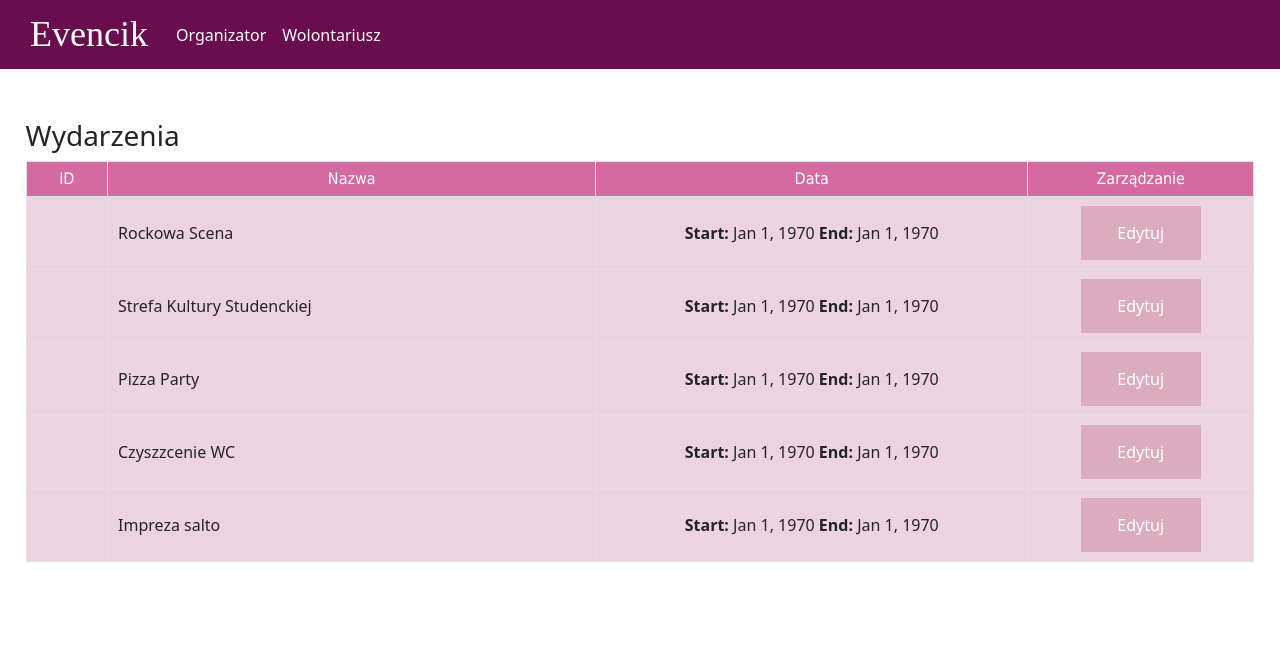
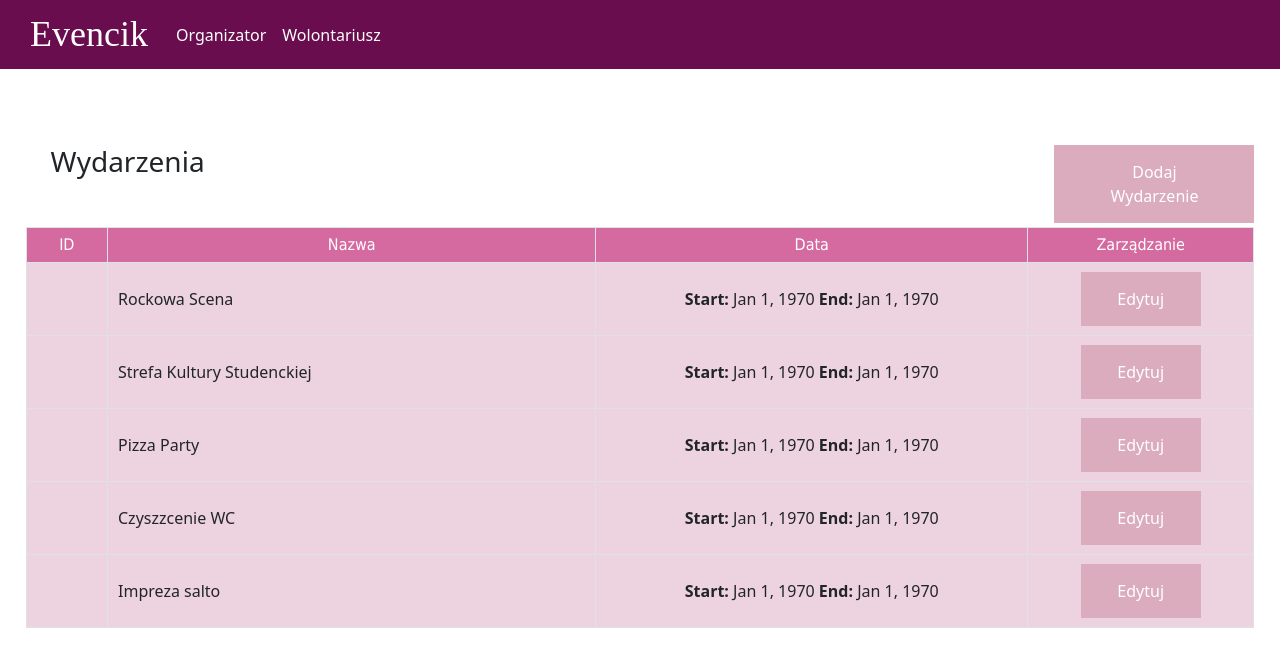
Before and after one commit to kacperbochan/Evencik, an Angular app: page / in a window 1280 px wide. Shown: the top 666 px of the page. Built offline with nearby package versions, Linux system fonts and the light colour scheme; a web font is replaced by a local one.

Commit message:
add buttons

```diff
--- a/src/app/event/event.component.css
+++ b/src/app/event/event.component.css
@@ -17,3 +17,15 @@ th{
   font-weight: 500;
   padding: 5px;
 }
+.button {
+  background-color: #DBABBE; /* Green */
+  width: 200px;
+  border: none;
+  color: white;
+  padding: 15px 32px;
+  text-align: center;
+  text-decoration: none;
+  display: inline-block;
+  font-size: 16px;
+  margin-bottom: 4px;
+}
--- a/src/app/event/event.component.html
+++ b/src/app/event/event.component.html
@@ -1,6 +1,15 @@
 <body>
   <div style="margin: 2%;">
-<div style="text-align: left;margin-top: 50px;"><h3>Lista Zadan</h3></div>
+    <div class="container" style="margin: 0px;padding:0px; max-width: 2500px;">
+      <div class="row">
+        <div class="col-md">
+          <div style="text-align: left;margin-top: 50px;margin-right: 0px;padding-left: 25px;"><h3>Lista Zadań</h3></div>
+        </div>
+        <div class="col-md">
+          <div style="text-align: right;margin-top: 50px"><button class="button">Dodaj Zadanie</button></div>
+        </div>
+      </div>
+    </div>
 
 
 <div>
--- a/src/app/home/home.component.css
+++ b/src/app/home/home.component.css
@@ -17,3 +17,16 @@
     font-weight: 500;
     padding: 5px;
   }
+
+  .button {
+    background-color: #DBABBE; /* Green */
+    width: 200px;
+    border: none;
+    color: white;
+    padding: 15px 32px;
+    text-align: center;
+    text-decoration: none;
+    display: inline-block;
+    font-size: 16px;
+    margin-bottom: 4px;
+  }
--- a/src/app/home/home.component.html
+++ b/src/app/home/home.component.html
@@ -1,6 +1,16 @@
 <body>
     <div style="margin: 2%;">
-  <div style="text-align: left;margin-top: 50px;"><h3>Wydarzenia</h3></div>
+
+    <div class="container" style="margin: 0px;padding:0px; max-width: 2500px;">
+      <div class="row">
+        <div class="col-md">
+          <div style="text-align: left;margin-top: 50px;margin-right: 0px;padding-left: 25px;"><h3>Wydarzenia</h3></div>
+        </div>
+        <div class="col-md">
+          <div style="text-align: right;margin-top: 50px"><button class="button">Dodaj Wydarzenie</button></div>
+        </div>
+      </div>
+    </div>
 
 
   <div>
--- a/src/app/wolontariusze/wolontariusze.component.css
+++ b/src/app/wolontariusze/wolontariusze.component.css
@@ -17,3 +17,15 @@
     font-weight: 500;
     padding: 5px;
   }
+  .button {
+    background-color: #DBABBE; /* Green */
+    width: 220px;
+    border: none;
+    color: white;
+    padding: 15px 32px;
+    text-align: center;
+    text-decoration: none;
+    display: inline-block;
+    font-size: 16px;
+    margin-bottom: 4px;
+  }
--- a/src/app/wolontariusze/wolontariusze.component.html
+++ b/src/app/wolontariusze/wolontariusze.component.html
@@ -1,6 +1,15 @@
 <body>
     <div style="margin: 2%;">
-  <div style="text-align: left;margin-top: 50px;"><h3>Lista Wolontariuszy</h3></div>
+      <div class="container" style="margin: 0px;padding:0px; max-width: 2500px;">
+        <div class="row">
+          <div class="col-md">
+            <div style="text-align: left;margin-top: 50px;margin-right: 0px;padding-left: 25px;"><h3>Wolontariusze</h3></div>
+          </div>
+          <div class="col-md">
+            <div style="text-align: right;margin-top: 50px"><button class="button">Dodaj Wolontariusza</button></div>
+          </div>
+        </div>
+      </div>
 
 
   <div>
```
